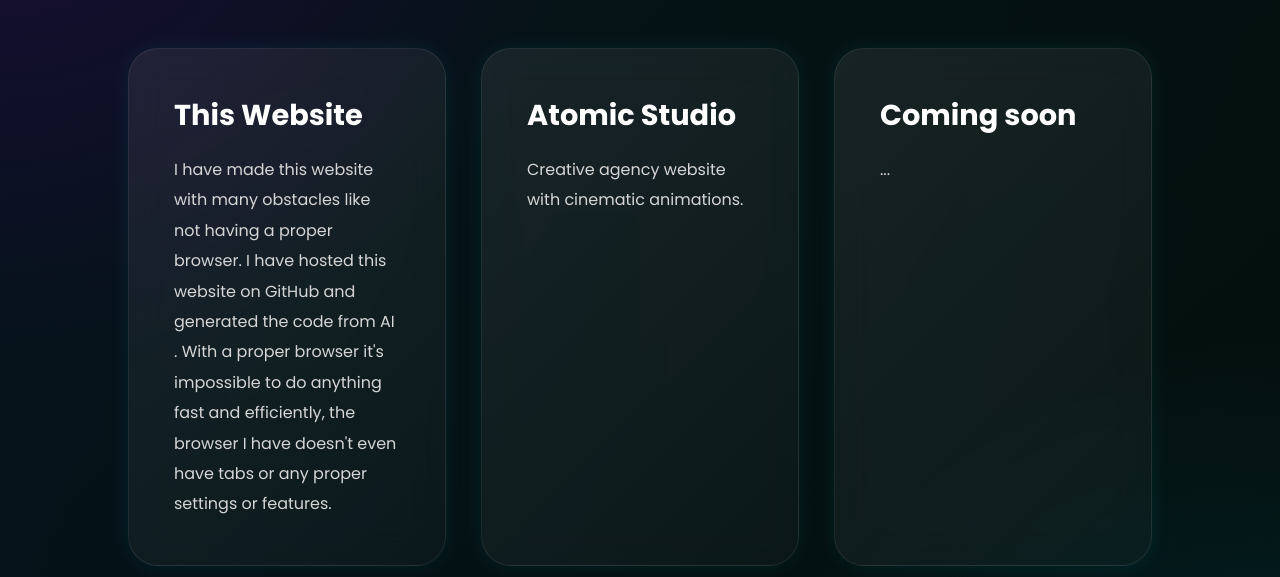
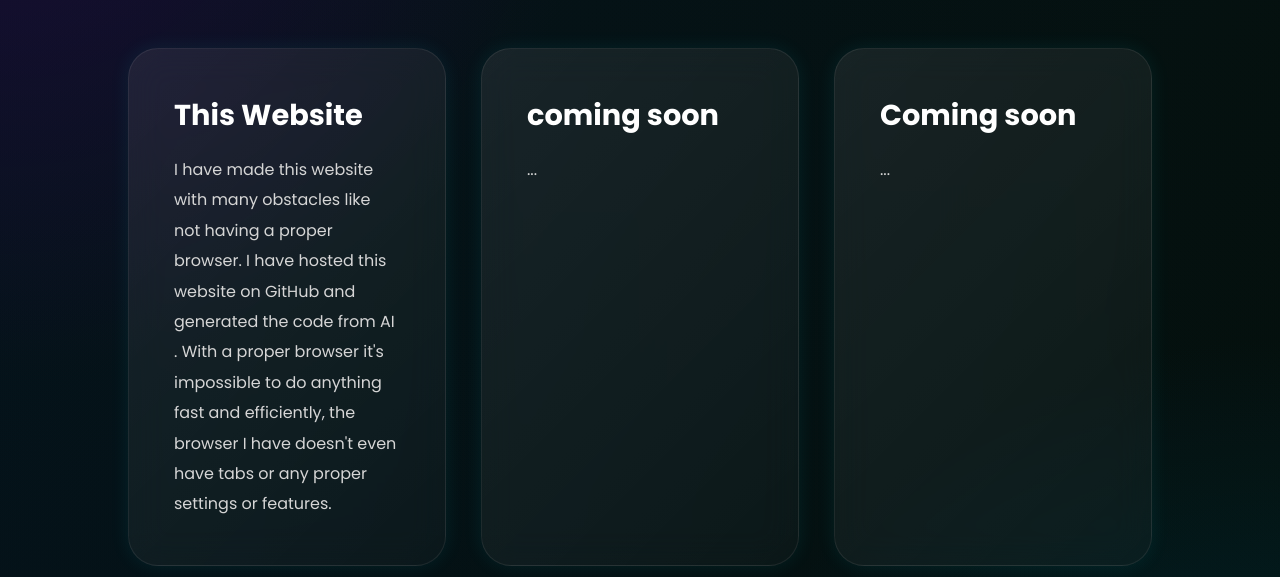
Before and after one commit to Brian-Robert/Brian-Portfolio-, a plain HTML site: page projects.html in a window 1280 px wide. Shown: the part 223-800 px from the top of the page. Drawn offline with Linux system fonts and the light colour scheme.

Commit message:
Update projects.html

```diff
--- a/projects.html
+++ b/projects.html
@@ -82,11 +82,11 @@ FILE: projects.html
         <div class="project-glow"></div>
 
         <h3>
-          Atomic Studio
+          coming soon
         </h3>
 
         <p>
-          Creative agency website with cinematic animations.
+          ...
         </p>
 
       </div>
```
